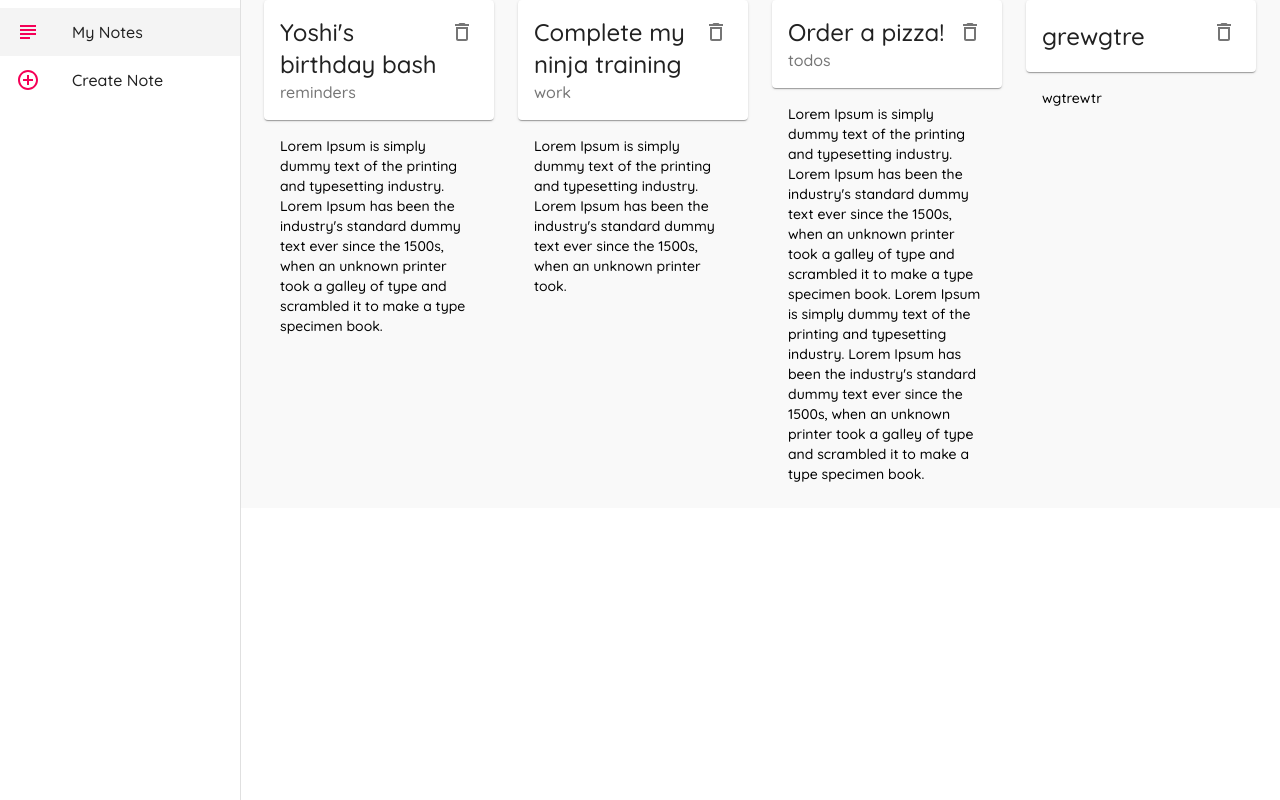
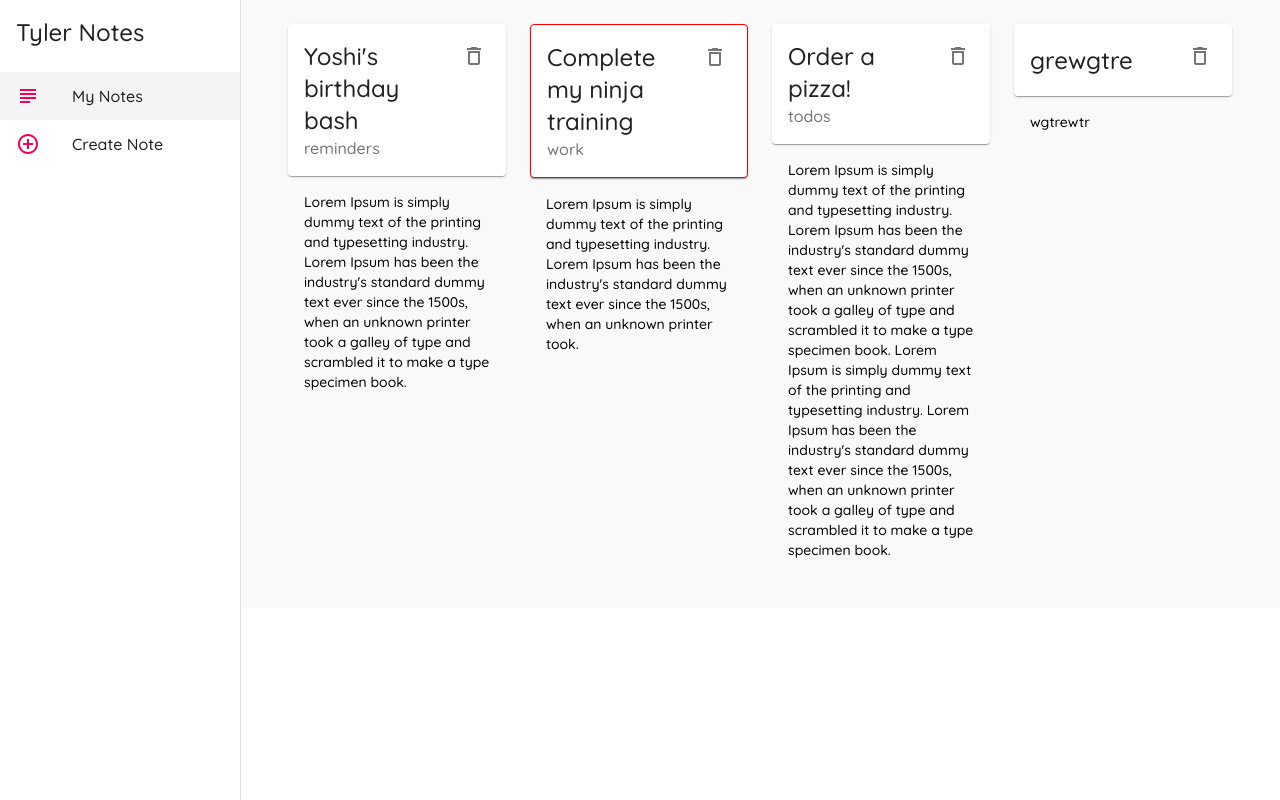
Before and after one commit to TylerGuerrero/Note-Board, a React (Create React App) app: page / in a window 1280 px wide. Built offline with nearby package versions, Linux system fonts and the light colour scheme; data requests are answered from the project's data file.

Commit message:
Added dynamic styles

```diff
--- a/src/components/Layout.js
+++ b/src/components/Layout.js
@@ -1,4 +1,4 @@
-import { List, ListItem, ListItemIcon, ListItemText, makeStyles } from '@material-ui/core'
+import { List, ListItem, ListItemIcon, ListItemText, makeStyles, Typography } from '@material-ui/core'
 import React from 'react'
 import Drawer from '@material-ui/core/Drawer'
 import { AddCircleOutlineOutlined, SubjectOutlined } from '@material-ui/icons'
@@ -6,10 +6,12 @@ import { useHistory, useLocation } from 'react-router'
 
 const drawerWidth = 240
 
-const useStyles = makeStyles({
+const useStyles = makeStyles((theme) => {
+    return {
         page: {
             backgroundColor: "#f9f9f9",
-        width: '100%'
+            width: '100%',
+            padding: theme.spacing(3)
         },
         drawer: {
             width: drawerWidth
@@ -22,6 +24,10 @@ const useStyles = makeStyles({
         },
         active: {
             background: "#f4f4f4"
+        },
+        title: {
+            padding: theme.spacing(2)
+        }
     }
 })
 
@@ -51,6 +57,11 @@ const Layout = ({ children }) => {
             anchor="left"
             classes={{paper: classes.drawerPaper}}
             >
+                <div>
+                    <Typography className={classes.title} variant="h5">
+                        Tyler Notes
+                    </Typography>
+                </div>
                 <List>
                     {menuItems.map((item, index) => {
                         return (
--- a/src/components/NoteCard.js
+++ b/src/components/NoteCard.js
@@ -2,13 +2,26 @@ import React from 'react'
 import Card from '@material-ui/core/Card'
 import CardContent from '@material-ui/core/CardContent';
 import CardHeader from '@material-ui/core/CardHeader';
-import { IconButton, Typography } from '@material-ui/core';
+import { IconButton, Typography, makeStyles } from '@material-ui/core';
 import { DeleteOutlined } from '@material-ui/icons';
 
+
+const useSyles = makeStyles({
+    test:{
+        border: (note) => {
+            if (note.category === 'work') {
+                return '1px solid red'
+            }
+        }
+    }
+})
+
 const NoteCard = ({ note, handleDelete }) => {
+    const classes = useSyles(note);
+
     return (
         <div>
-            <Card elevation={1}>
+            <Card elevation={1} className={classes.test}>
                 <CardHeader
                     action={
                         <IconButton onClick={() => handleDelete(note.id)}>
```
Lines whose indentation alone changed are shown as unchanged.
